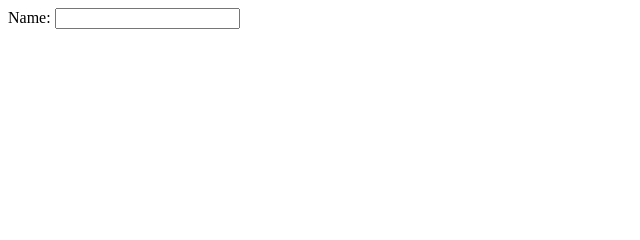
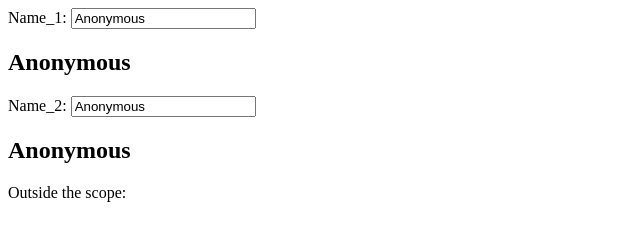
Before and after one commit to M-Kasem/ng_session, a plain HTML site: page index.html in a window 1280 px wide. Shown: the whole page, without its empty margins (0-640 px from the left). Drawn offline with Linux system fonts and the light colour scheme.

Commit message:
Controller and Scope

```diff
--- /dev/null
+++ b/app.js
@@ -0,0 +1,5 @@
+var metaInfos = angular.module('metaInfos', []);
+
+metaInfos.controller('UserCtrl', ['$scope', function($scope){
+    $scope.name = 'Anonymous';
+}]);
--- a/index.html
+++ b/index.html
@@ -1,12 +1,23 @@
 <!DOCTYPE html>
-<html ng-app>
+<html ng-app="metaInfos">
 <head>
     <title></title>
     <script type="text/javascript" src="angular.js"></script>
     <script type="text/javascript" src="jquery-2.1.4.js"></script>
+    <script type="text/javascript" src="app.js"></script>
 </head>
 <body>
-    Name: <input ng-model="name" />
-    <h2>{{ name }}</h2>
+    <div ng-controller="UserCtrl">
+        Name_1: <input ng-model="name" />
+        <h2>{{ name }}</h2>
+    </div>
+    <div ng-controller="UserCtrl">
+        Name_2: <input ng-model="name" />
+        <h2>{{ name }}</h2>
+    </div>
+    <div>
+        Outside the scope:
+        <h2>{{ name }}</h2>
+    </div>
 </body>
 </html>
```
